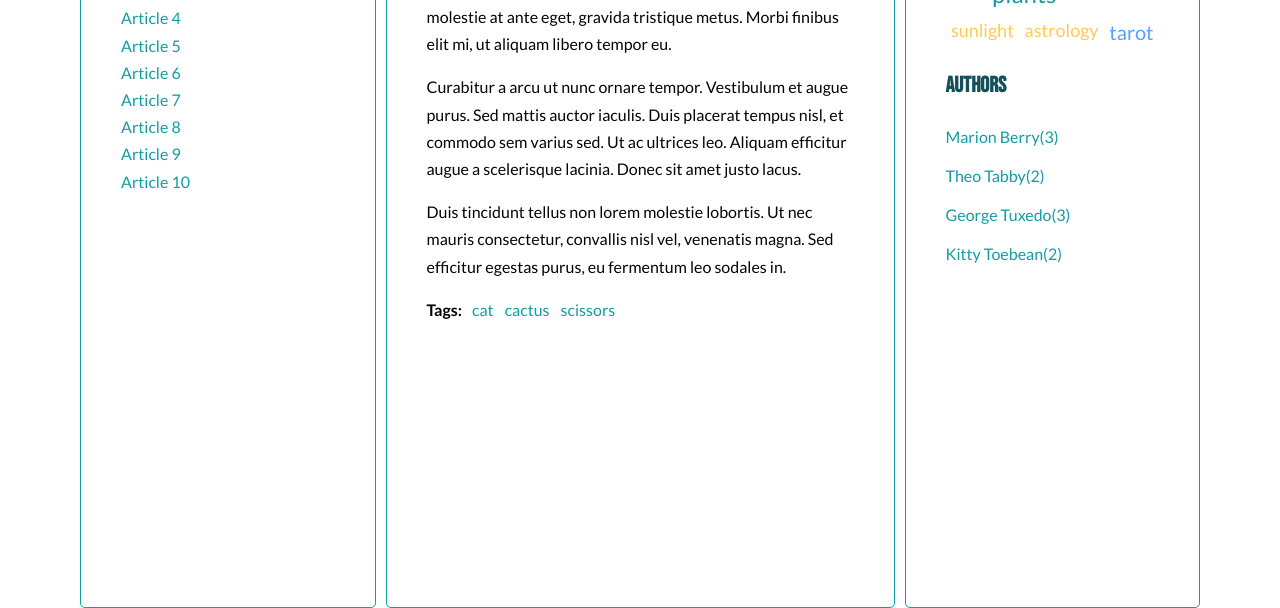
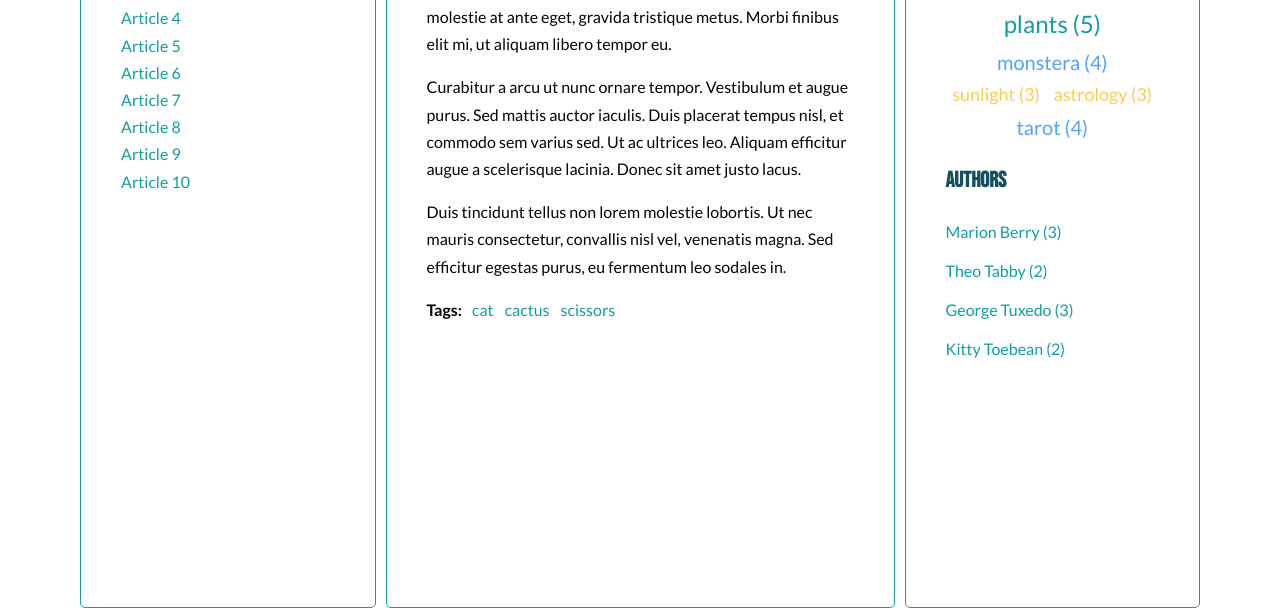
Before and after one commit to sylwiapaprzycka/javascript-blog, a website: page index.html in a window 1280 px wide. Shown: the part 396-1004 px from the top of the page. Drawn offline with nearby package versions, Linux system fonts and the light colour scheme.

Commit message:
Add handlebars 4-5

```diff
--- a/index.html
+++ b/index.html
@@ -196,8 +196,15 @@
           <script id="template-author-link" type="text/x-handlebars-template">
             <a href="#author-{{ id }}">by {{ title }}</a>
           </script>
-          <script id="tag-cloud-link" type="text/x-handlebars-template">
-            <a href="#tag-{{ id }}">by {{ title }}</a>
+          <script id="template-tag-cloud-link" type="text/x-handlebars-template">
+            {{#each tags}}
+            <li><a href="#tag-{{ tag }}" class="{{ className }}">{{ tag }} ({{ count }})</a></li>
+            {{/each}}
+          </script>
+          <script id="template-author-list-link" type="text/x-handlebars-template">
+            {{#each authors}}
+            <li><a href="#author-{{ articleAuthor }}">{{ author }} ({{ count }})</a></li>
+            {{/each}}
           </script>
           <script src="https://cdnjs.cloudflare.com/ajax/libs/handlebars.js/4.1.0/handlebars.min.js"></script>
           <script src="js/script.js"></script>
--- a/js/script.js
+++ b/js/script.js
@@ -5,7 +5,9 @@ const templates = {
   articleLink: Handlebars.compile(document.querySelector('#template-article-link').innerHTML),
   tagHTML: Handlebars.compile(document.querySelector('#template-tag-link').innerHTML),
   authorLink: Handlebars.compile(document.querySelector('#template-author-link').innerHTML),
-}
+  tagCloudLink: Handlebars.compile(document.querySelector('#template-tag-cloud-link').innerHTML),
+  authorListLink: Handlebars.compile(document.querySelector('#template-author-list-link').innerHTML)
+};
 
 const opt = {
   articleSelector: '.post',
@@ -108,7 +110,7 @@ function calculateTagsParams(tags) {
   return params;
 }
 
-function caclulateTagClass(count, params) {
+function calculateTagClass(count, params) {
   const normalizedCount = count - params.min;
   const normalizedMax = params.max - params.min;
   const percentage = normalizedCount / normalizedMax;
@@ -172,20 +174,28 @@ function generateTags() {
     const tagList = document.querySelector(opt.tagsListSelector);
 
     /* [NEW] create variable for all links HTML code*/
-    let allTagsHTML = '';
+    // let allTagsHTML = '';
+    const allTagsData = {tags: []};
     const tagsParams = calculateTagsParams(allTags);
     console.log('tagsParams:', tagsParams);
 
       /* [NEW] START LOOP: for each tag in allTags: */
       for (let tag in allTags) {
         /* [NEW] generate code of a link and add it to allTagsHTML */
-        allTagsHTML += `<li><a href="#tag-${tag}" class="${caclulateTagClass(allTags[tag], tagsParams)}"><span>${tag}</span> </a></li>`;
-        const tagLinkHTML = `<li>${caclulateTagClass(allTags[tag], tagsParams)}</li>`;
-        console.log('taglinkHTML:', tagLinkHTML);
+        // allTagsHTML += tagLinkHTML;
+        // const tagLinkHTML = `<li><a href="#tag-${tag}" class="${calculateTagClass(allTags[tag], tagsParams)}"><span>${tag}</span> </a></li>`;
+        // console.log('taglinkHTML:', tagLinkHTML);
+        allTagsData.tags.push({
+          tag: tag,
+          count: allTags[tag],
+          className: calculateTagClass(allTags[tag], tagsParams)
+        });
       }
       /* [NEW] END LOOP: for each tag in allTags: */
     /*[NEW] add html from allTagsHTML to taglist */
-    tagList.innerHTML = allTagsHTML;
+    // tagList.innerHTML = allTagsHTML;
+    tagList.innerHTML = templates.tagCloudLink(allTagsData);
+    console.log(allTagsData);
 }
 
 generateTags();
@@ -276,7 +286,6 @@ function generateAuthors() {
 
     for (let article of articles) {
         const authorWrapper = article.querySelector(opt.articleAuthorSelector);
-        console.log(authorWrapper);
         let html = '';
         const articleAuthor = article.getAttribute('data-author');
         // const authorLink = `<a href="#author-${articleAuthor}"><span>by ${articleAuthor}</span></a>`;
@@ -293,15 +302,20 @@ function generateAuthors() {
     }
 
   const authorList = document.querySelector(opt.authorsListSelector);
-  let allAuthorsHTML = '';
+  // let allAuthorsHTML = '';
+  const allAuthorsData = {authors: []};
   const authorsParams = calculateAuthorsParams(allAuthors);
   console.log('authorsParams:', authorsParams);
 
     for (let articleAuthor in allAuthors) {
-        allAuthorsHTML += `<li><a href="#author-${articleAuthor}"><span>${articleAuthor}(${(allAuthors[articleAuthor])})</span> </a></li>`;
-        console.log('allAuthorsHTML:', allAuthorsHTML);
+        // allAuthorsHTML += `<li><a href="#author-${articleAuthor}"><span>${articleAuthor}(${(allAuthors[articleAuthor])})</span> </a></li>`;
+        allAuthorsData.authors.push({
+          author: articleAuthor,
+          count: allAuthors[articleAuthor]
+        });
     }
-  authorList.innerHTML = allAuthorsHTML;
+  authorList.innerHTML = templates.authorListLink(allAuthorsData);
+  console.log(allAuthorsData);
 }
 
 generateAuthors();
```
